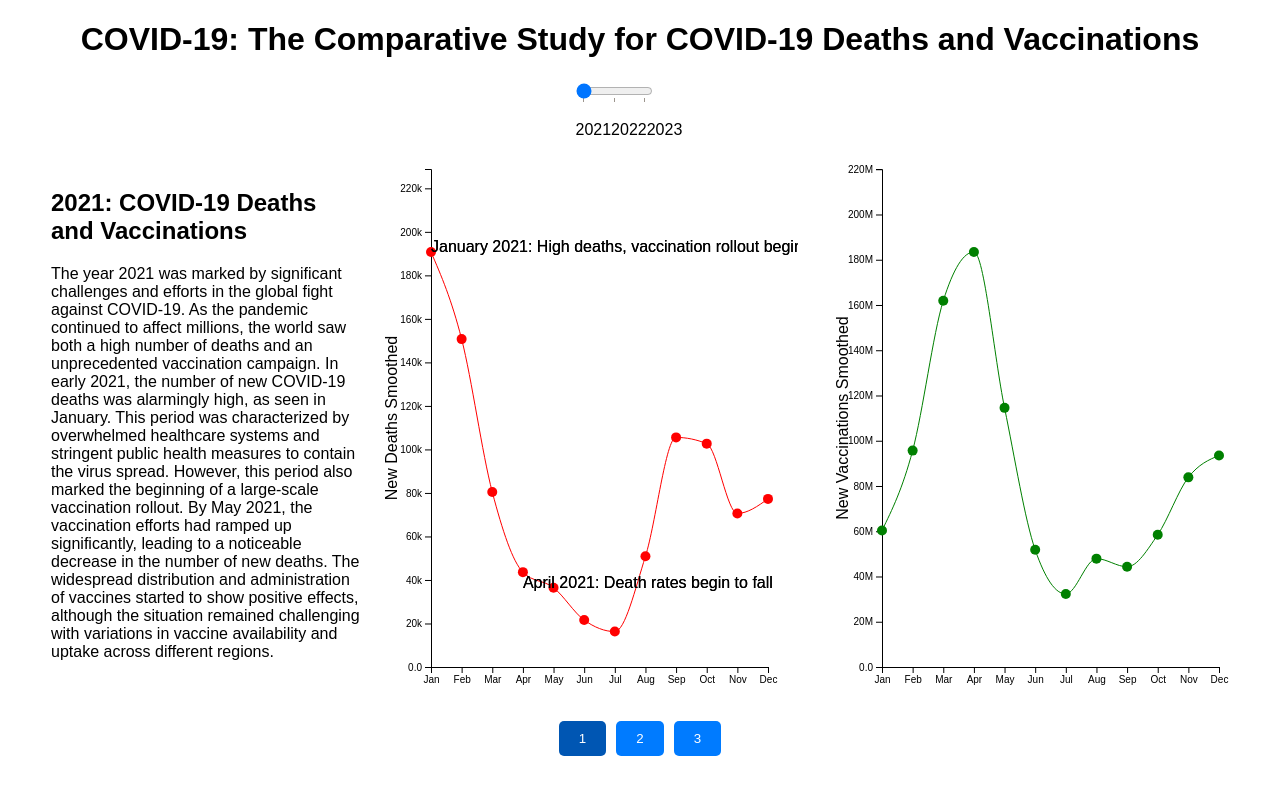
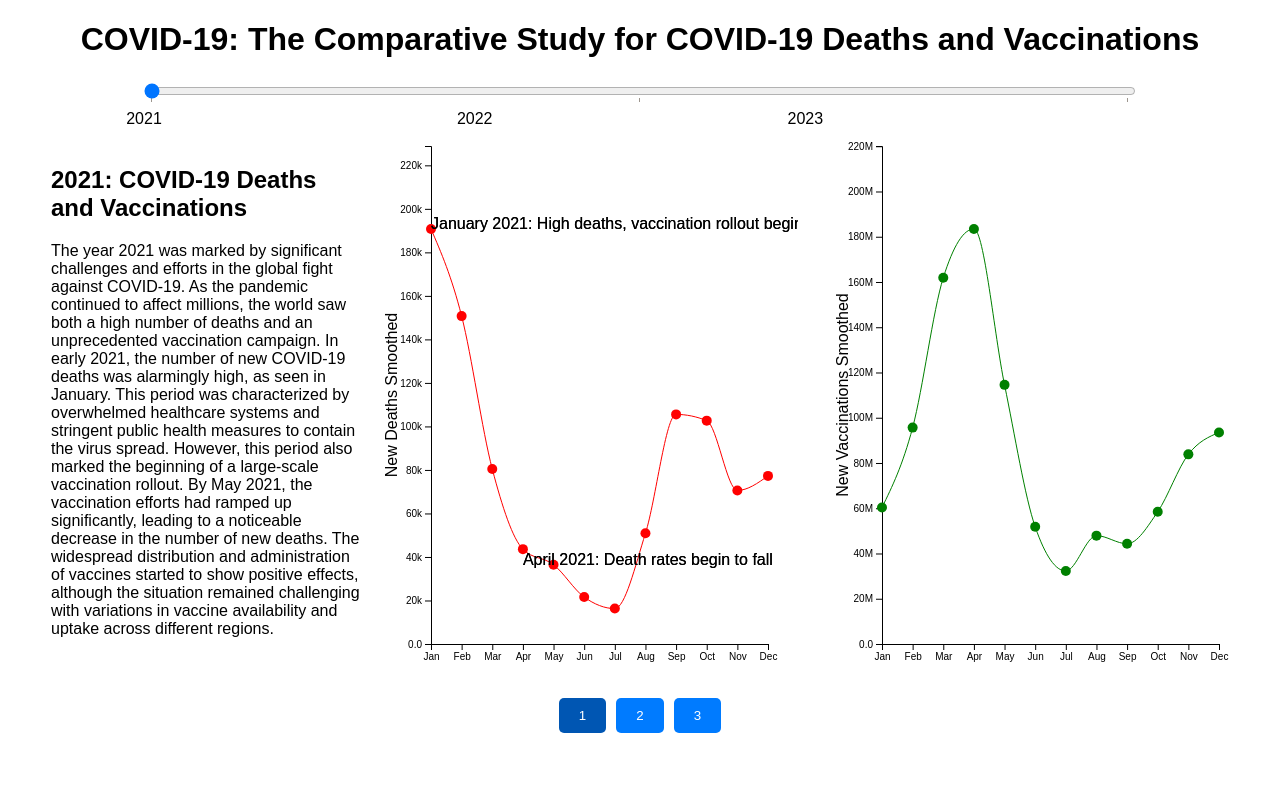
Before and after one commit to stuti-agrawal/covid-deaths-vaccination-dashboard, a plain HTML site: page index.html in a window 1280 px wide. Drawn offline with nearby package versions, Linux system fonts and the light colour scheme.

Commit message:
Update style.css

```diff
--- a/css/style.css
+++ b/css/style.css
@@ -15,19 +15,31 @@ h1 {
     position: relative;
 }
 
+.slider-container {
+    position: relative;
+    width: 80%;
+}
+
 #yearSlider {
-    width: 60%;
+    width: 100%;
     margin: 0 auto;
 }
 
 #slider-values {
     display: flex;
     justify-content: space-between;
-    width: 60%;
+    width: 100%;
     margin-top: 5px;
-    position: relative;
-    top: 10px;
+    position: absolute;
+    top: 25px; /* Adjust this value to position the labels correctly */
 }
+
+#slider-values span {
+    text-align: center;
+    width: 33.3333%; /* Ensures the spans take up equal space */
+    transform: translateX(-50%); /* Centers the labels under the ticks */
+}
+
 #content {
     display: flex;
     justify-content: center;
```
